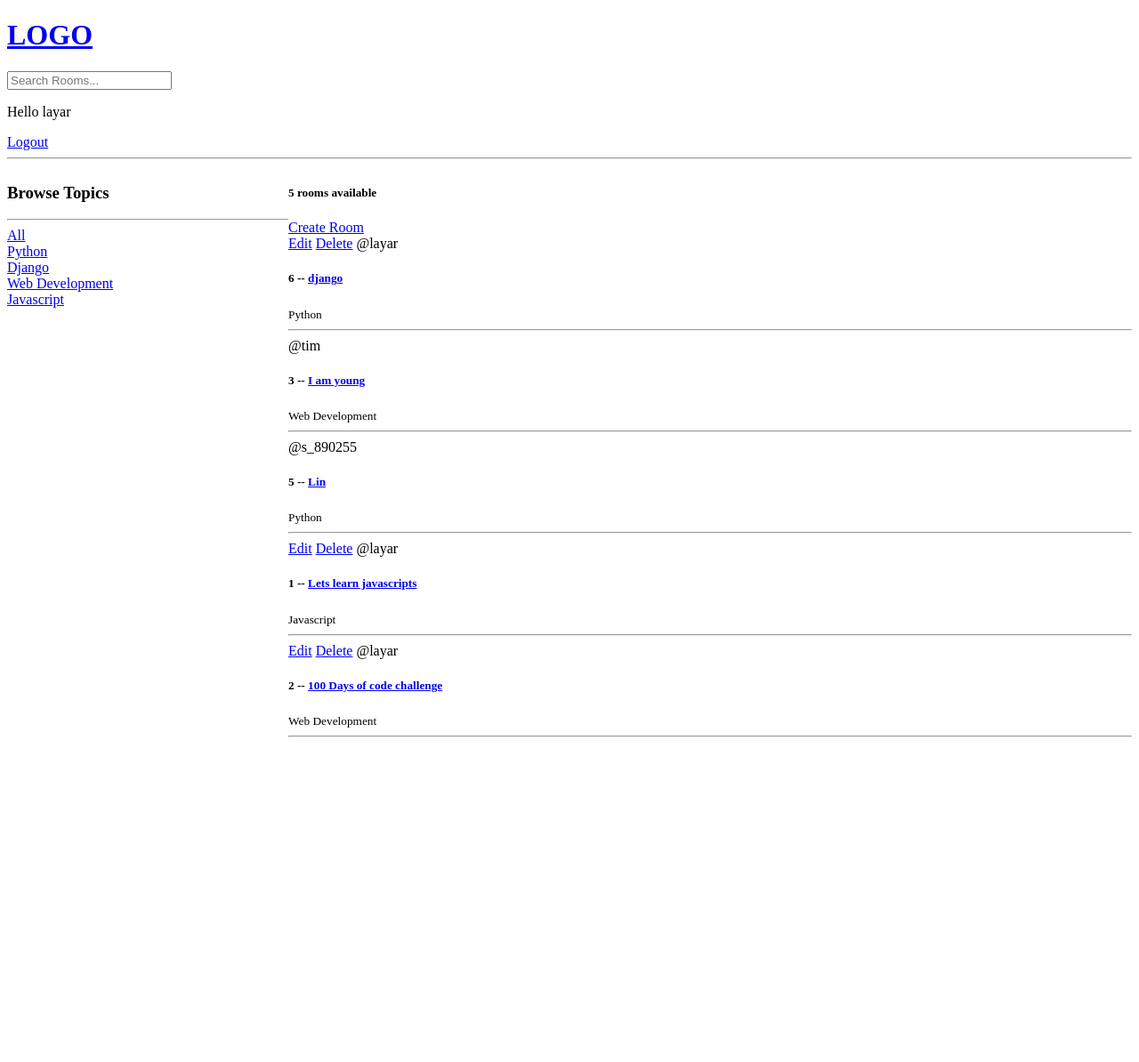
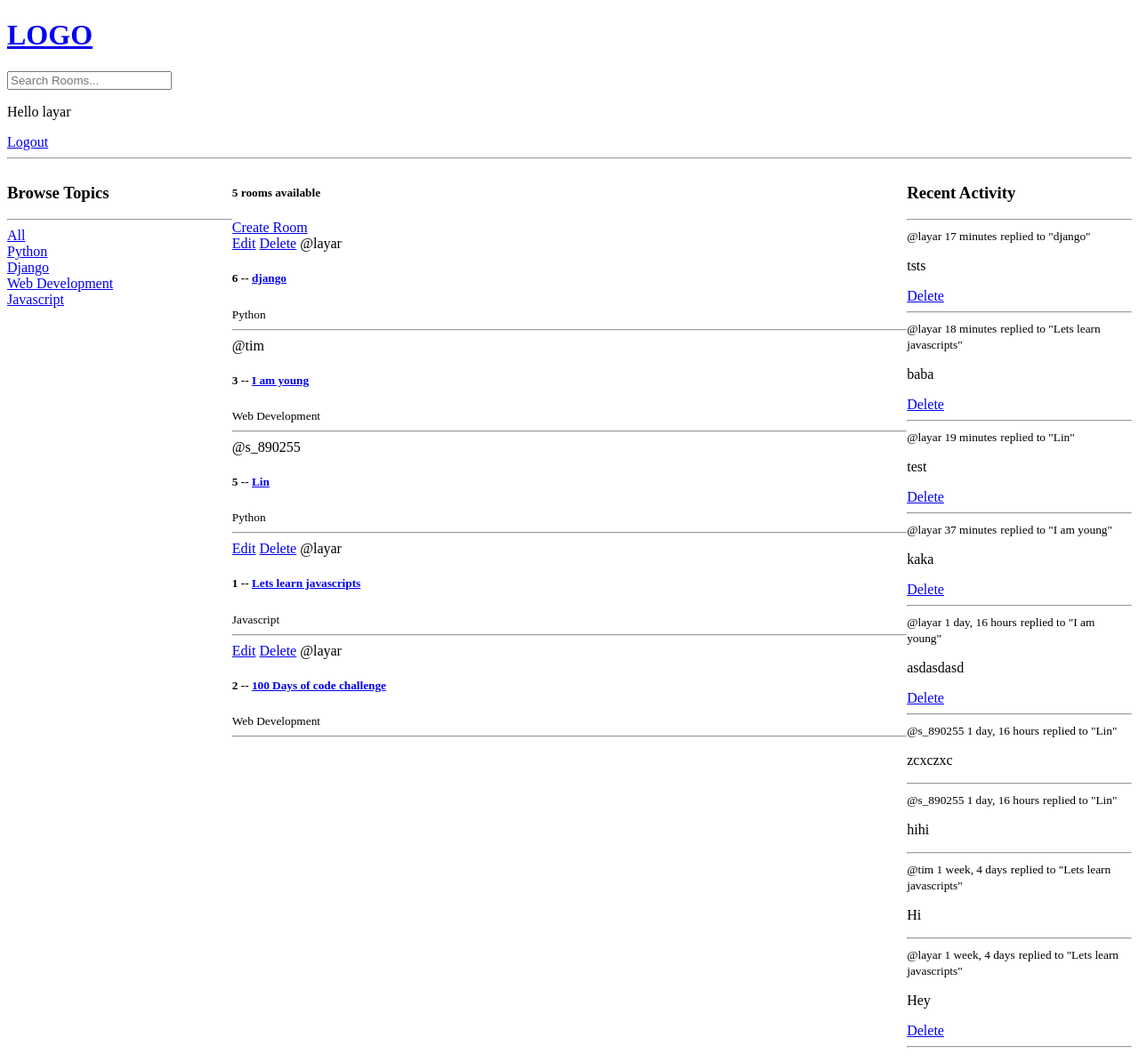
Before and after one commit to Shuaigle/studybud, a Django app: page / in a window 1280 px wide. Shown: the whole page at 89% size. Before the commit the page ends 829 px from the top, so only its background shows below. Run offline with Django 3.2, Linux system fonts and the light colour scheme; a user stored in the database is signed in; data comes from the database, SQL or seed files in the repository; both versions use the stored data as it was after the commit.

Commit message:
add recent activity

```diff
--- a/base/models.py
+++ b/base/models.py
@@ -48,6 +48,11 @@ class Message(models.Model):
     update = models.DateTimeField(auto_now=True)
     create = models.DateTimeField(auto_now_add=True)
 
+
+    class Meta:
+            # '-' is descending order
+            ordering = ['-update', '-create']
+
     # we only want first 50 chars
     def __str__(self):
         return self.body[0:50]
--- a/base/templates/base/home.html
+++ b/base/templates/base/home.html
@@ -5,7 +5,7 @@
 <style>
     .home-container{
         display: grid;
-        grid-template-columns: 1fr 3fr;/*1 fraction = 2 cols*/
+        grid-template-columns: 1fr 3fr 1fr;
 
     }
 </style>
@@ -45,6 +45,25 @@
         </div>
     </div>
 
+    <div>
+        <h3>Recent Activity</h3>
+        <hr>
+        {% for message in room_messages %}
+            <div>
+                <small>@{{message.user}}  {{message.create|timesince}}</small>
+                <small>replied to "{{message.room}}"</small>
+
+                <!-- use message without message.body because __str__ shows only first 50 chars -->
+                <p>{{message}}</p>
+
+                {% if request.user == message.user %}
+                <a href="{% url 'delete-message' message.id %}">Delete</a>
+                {% endif %}
+                <hr>
+            </div>
+        {% endfor %}
+    </div>
+
 
 
 </div>
--- a/base/views.py
+++ b/base/views.py
@@ -82,7 +82,7 @@ def home(request):
     # models will auto generate id for them
     # this will replace the original rooms list to our Room model database
     # rooms = Room.objects.all() # all give us all Rooms in database
-    # we dont want all, we only want to show the chosen one
+    # we don't want all, we only want to show the chosen one
     q = request.GET.get('q') if request.GET.get('q') != None else ''
     # query nothing -> query everything -> output everything with __name_contains
     # "i" means insensitive -> value can be lower or uppercase
@@ -98,14 +98,18 @@ def home(request):
     # this is faster than len(rooms)
     room_count = rooms.count()
 
-    context = {'rooms': rooms, 'topics': topics, 'room_count': room_count}
+    # shows with specific urls
+    room_messages = Message.objects.filter(Q(room__topic__name__icontains=q))
+
+    context = {'rooms': rooms, 'topics': topics, 'room_count': room_count,
+               'room_messages': room_messages}
     return render(request, 'base/home.html', context)
 
 def room(request, pk):
     # get Room unique single value
     room = Room.objects.get(id=pk)
     # query .model.message -> get all messages that related to this room
-    room_messages = room.message_set.all().order_by('-create')
+    room_messages = room.message_set.all() # .order_by('-create') because we did this in class Message
     participants = room.participants.all()
     if request.method == 'POST':
         message = Message.objects.create(
```
Also changed, not shown: base/templates/base/activity_component.html (added), db.sqlite3.
